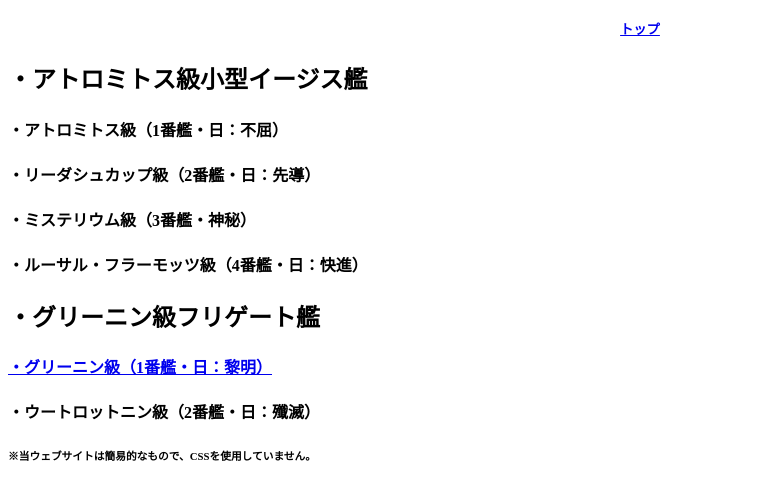
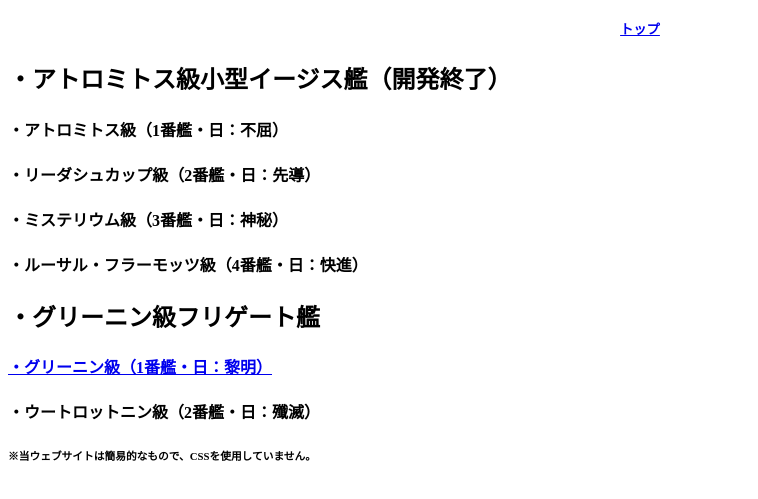
Before and after one commit to fregelf/admiral, a plain HTML site: page ship/ship.html in a window 1280 px wide. Shown: the part 57-556 px from the top of the page, without its empty margins (0-758 px from the left). Drawn offline with Linux system fonts and the light colour scheme.

Commit message:
Update ship.html

```diff
--- a/ship/ship.html
+++ b/ship/ship.html
@@ -5,10 +5,10 @@
   <body>
     <center><h1>艦船一覧</h1></center>
     <center><h5><a href="../index.html">トップ</a></h5></center>
-    <h2>・アトロミトス級小型イージス艦</h3>
+    <h2>・アトロミトス級小型イージス艦（開発終了）</h3>
     <h4>・アトロミトス級（1番艦・日：不屈）</h4>
     <h4>・リーダシュカップ級（2番艦・日：先導）</h4>
-    <h4>・ミステリウム級（3番艦・神秘）</h4>
+    <h4>・ミステリウム級（3番艦・日：神秘）</h4>
     <h4>・ルーサル・フラーモッツ級（4番艦・日：快進）
       <br>
     <h2>・グリーニン級フリゲート艦</h3>
```
